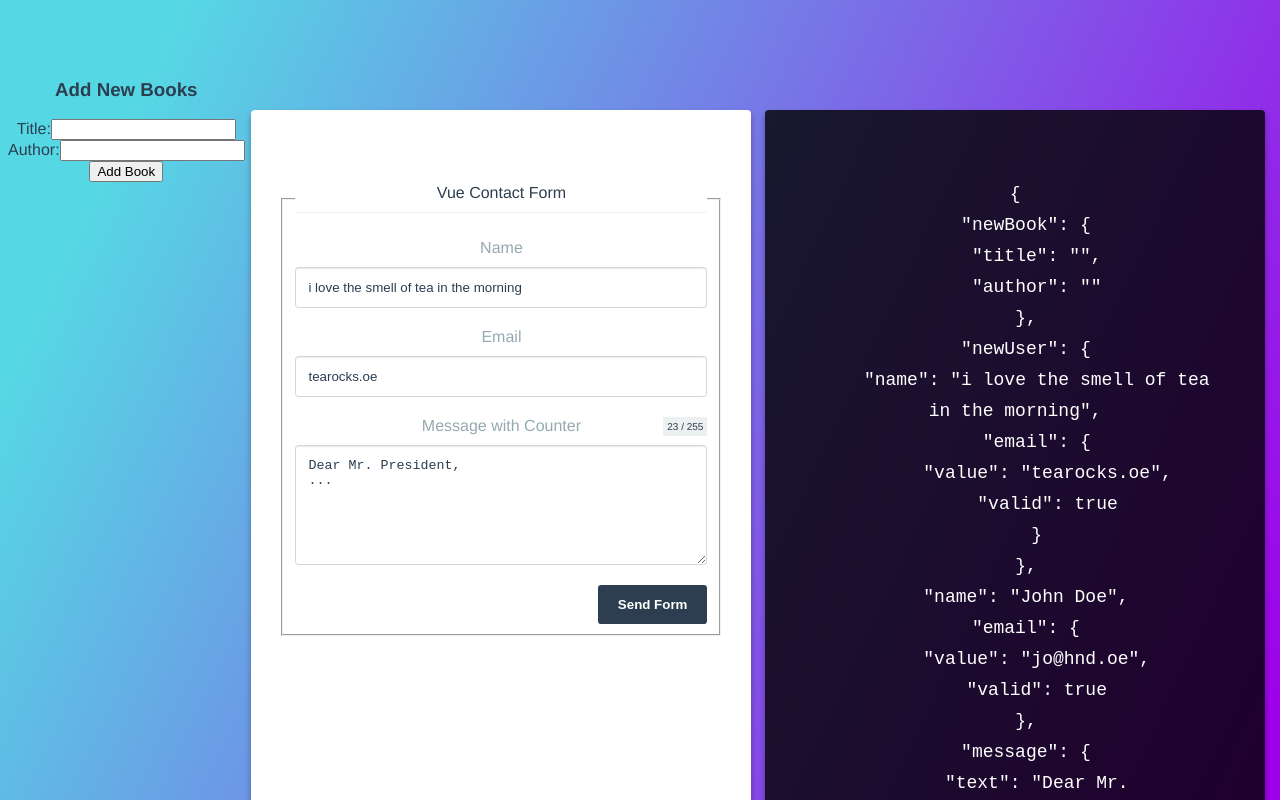
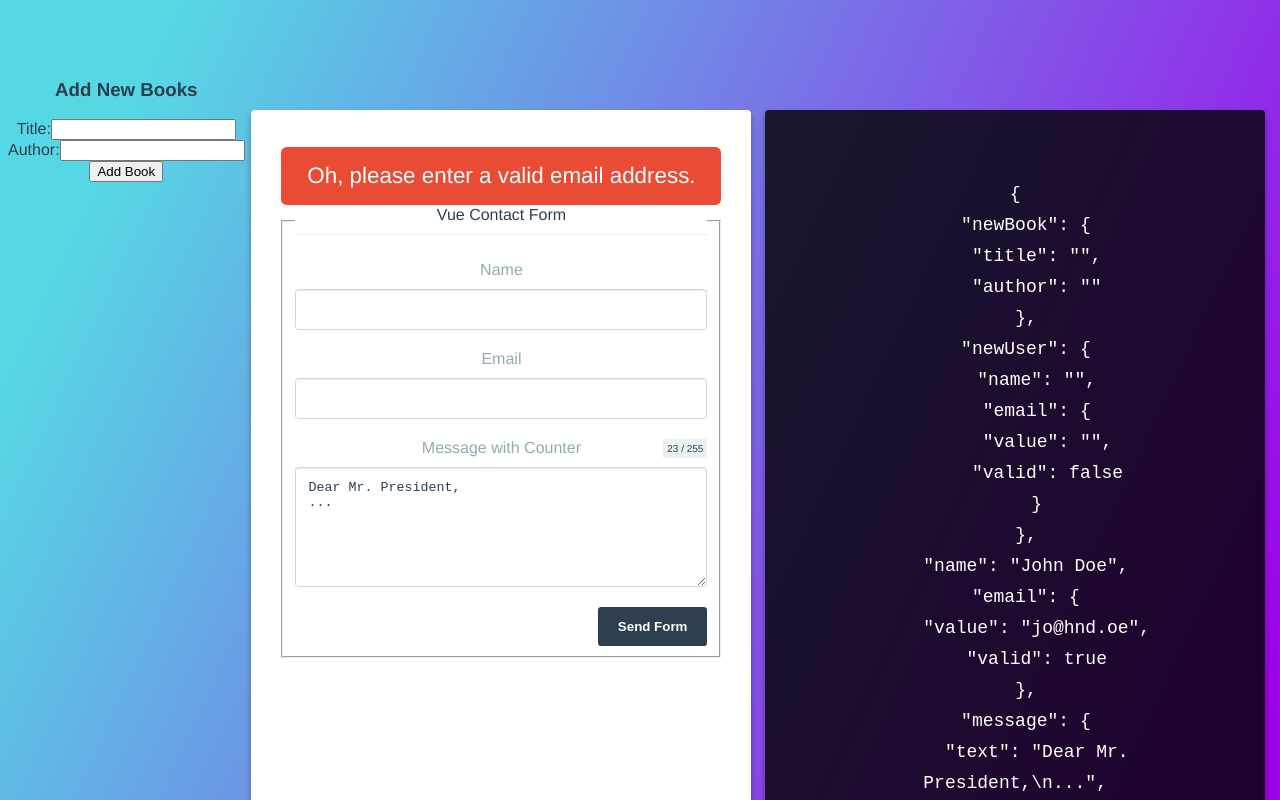
Before and after one commit to marinamarl/vue-store-data-firebase, a Vue app: page / in a window 1280 px wide. Shown: the top 800 px of the page. Built offline with nearby package versions, Linux system fonts and the light colour scheme; what vuefire would draw is missing.

Commit message:
succesfully added a user's name and email to firebase

```diff
--- a/src/App.vue
+++ b/src/App.vue
@@ -18,7 +18,7 @@
         </form>
       </div>
     </div>
-  <form class="vue-form" @submit.prevent="submit">
+  <form class="vue-form" @submit.prevent="submit" v-on:submit.prevent="addUser">
 
     <div class="error-message">
       <p v-show="!newUser.email.valid">Oh, please enter a valid email address.</p>
@@ -45,7 +45,7 @@
         <span class="counter">{{ message.text.length }} / {{ message.maxlength }}</span>
       </div>
       <div>
-        <input type="submit" value="Send Form" v-on:submit.prevent="addUser">
+        <input type="submit" value="Send Form">
       </div>
     </fieldset>
   </form>
@@ -86,10 +86,10 @@ export default {
         author: ''
       },
       newUser: {
-        name: "i love the smell of tea in the morning",
+        name: "",
         email: {
-          value: "tearocks.oe",
-          valid: true
+          value: "",
+          valid: false
         }
       },
       name: "John Doe",
@@ -114,7 +114,7 @@ export default {
     addUser: function () {
       usersRef.push(this.newUser);
       this.newUser.name = '';
-      this.newUser.email = '';
+      this.newUser.email.value = '';
     },
 
     // submit form handler
```
